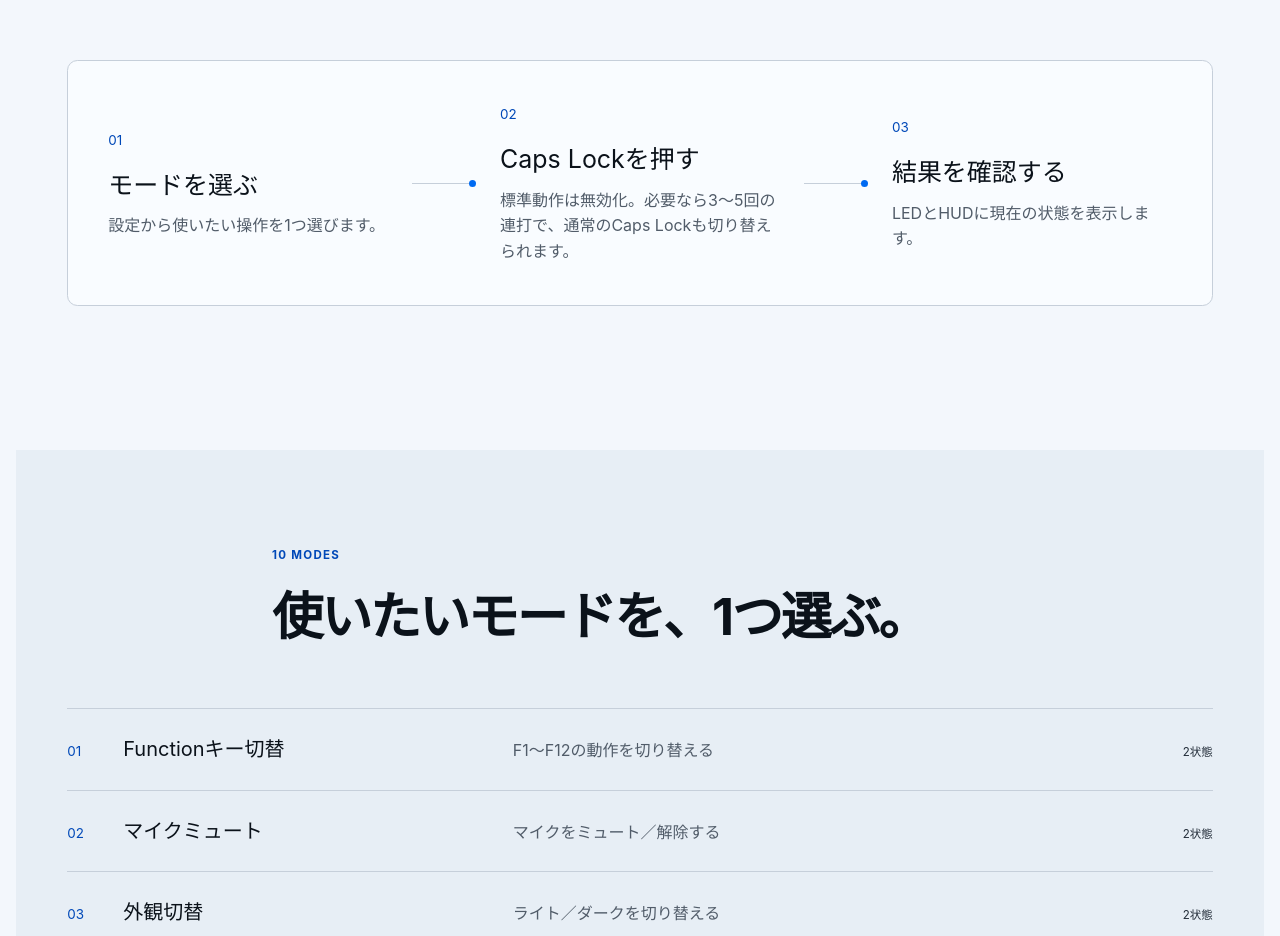
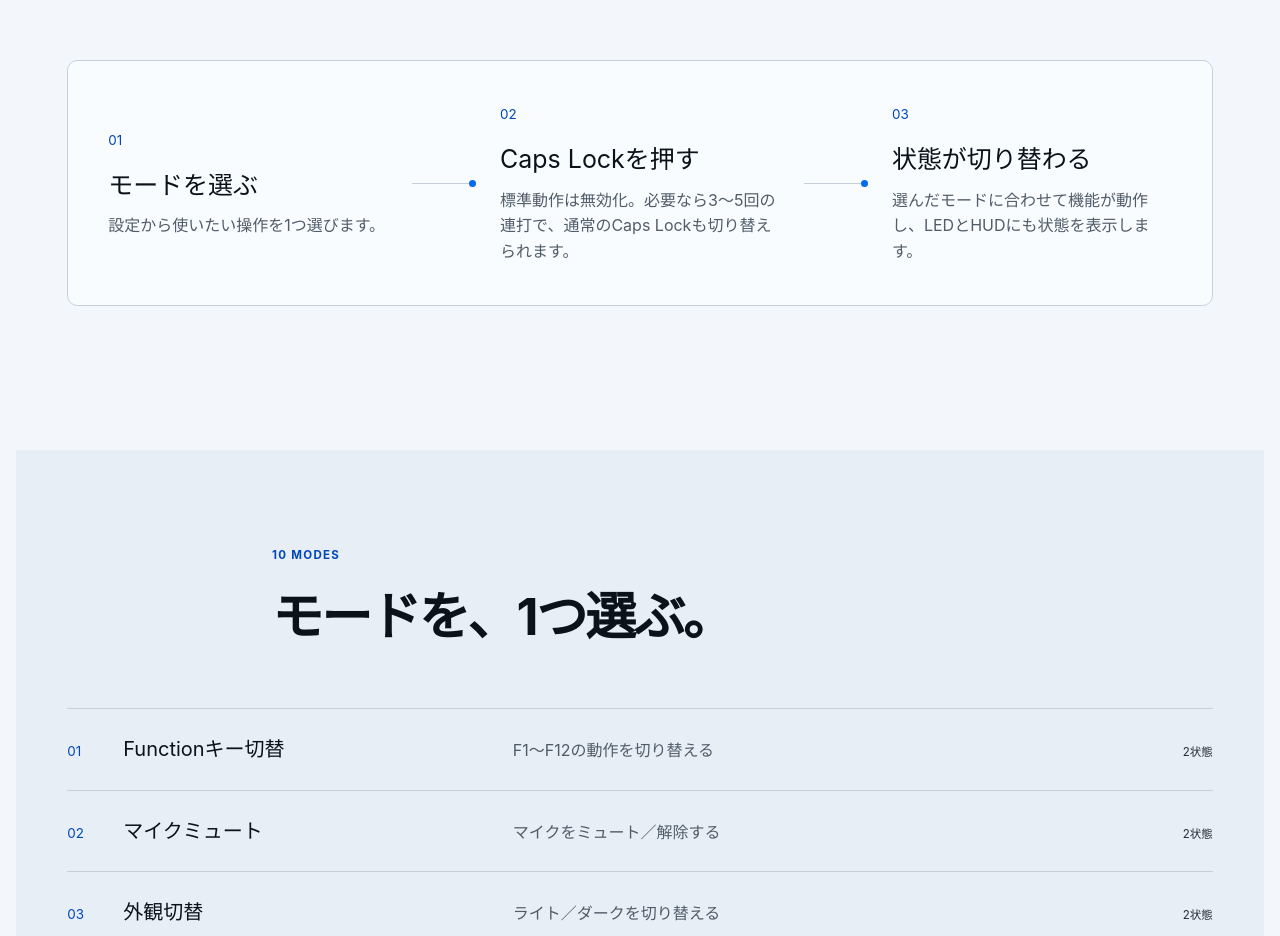
Before and after one commit to mumei/capswitch-website, a Next.js app: page / in a window 1280 px wide. Shown: the part 980-1916 px from the top of the page. Built offline with nearby package versions, Linux system fonts and the light colour scheme.

Commit message:
Refine mode switching copy

```diff
--- a/app/page.tsx
+++ b/app/page.tsx
@@ -70,14 +70,14 @@ export default function Home() {
           <div className="signal-line" aria-hidden="true"><span /></div>
           <div className="tour-step"><span className="step-index">02</span><div><h3>Caps Lockを押す</h3><p>標準動作は無効化。必要なら3〜5回の連打で、通常のCaps Lockも切り替えられます。</p></div></div>
           <div className="signal-line" aria-hidden="true"><span /></div>
-          <div className="tour-step"><span className="step-index">03</span><div><h3>結果を確認する</h3><p>LEDとHUDに現在の状態を表示します。</p></div></div>
+          <div className="tour-step"><span className="step-index">03</span><div><h3>状態が切り替わる</h3><p>選んだモードに合わせて機能が動作し、LEDとHUDにも状態を表示します。</p></div></div>
         </div>
       </section>
 
       <section className="modes-section" id="modes" aria-labelledby="modes-title">
         <div className="section-intro">
           <p className="kicker">10 modes</p>
-          <h2 id="modes-title">使いたいモードを、1つ選ぶ。</h2>
+          <h2 id="modes-title">モードを、1つ選ぶ。</h2>
         </div>
         <div className="mode-list" role="list">
           {modes.map(([name, description, type], index) => (
```
